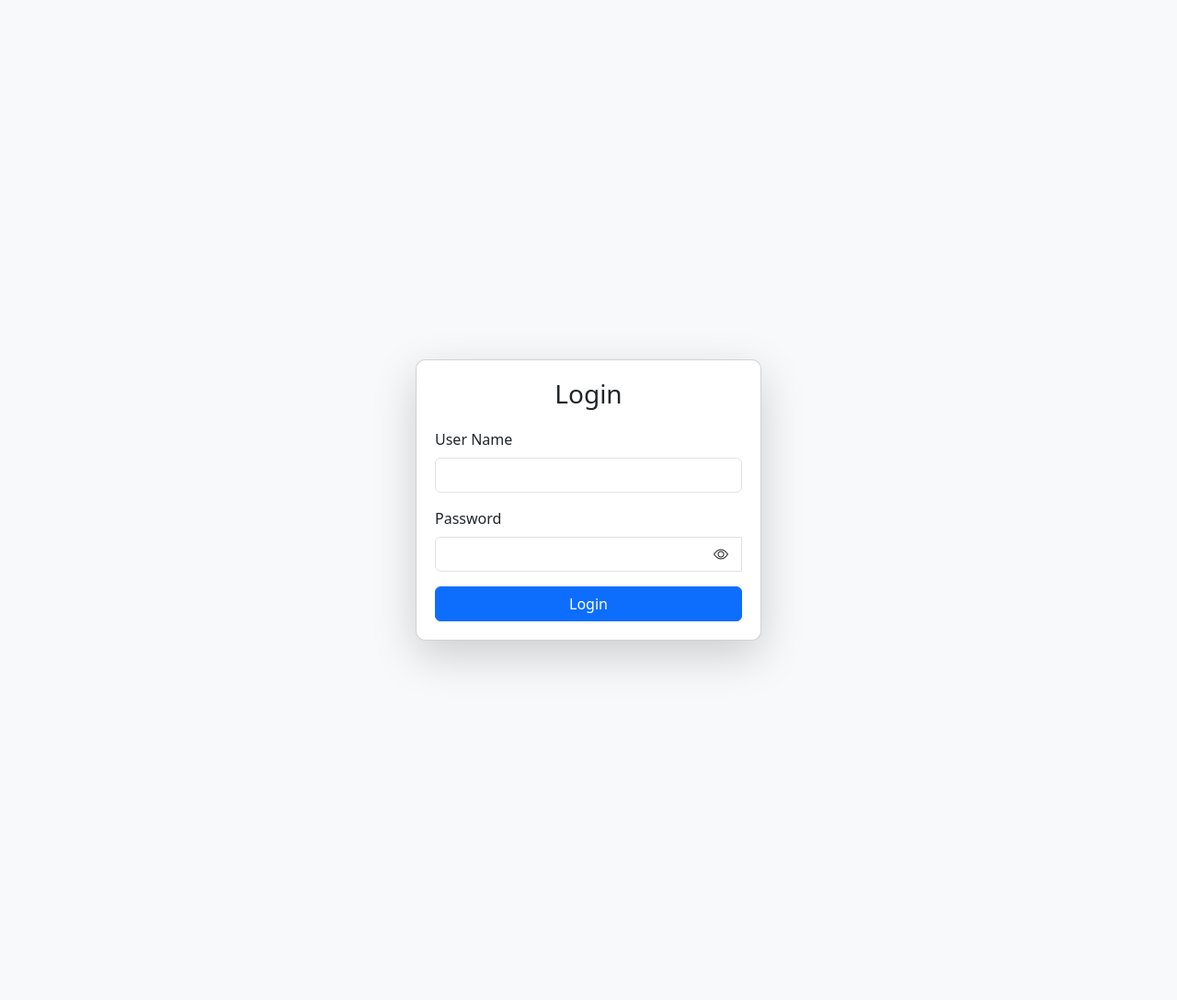
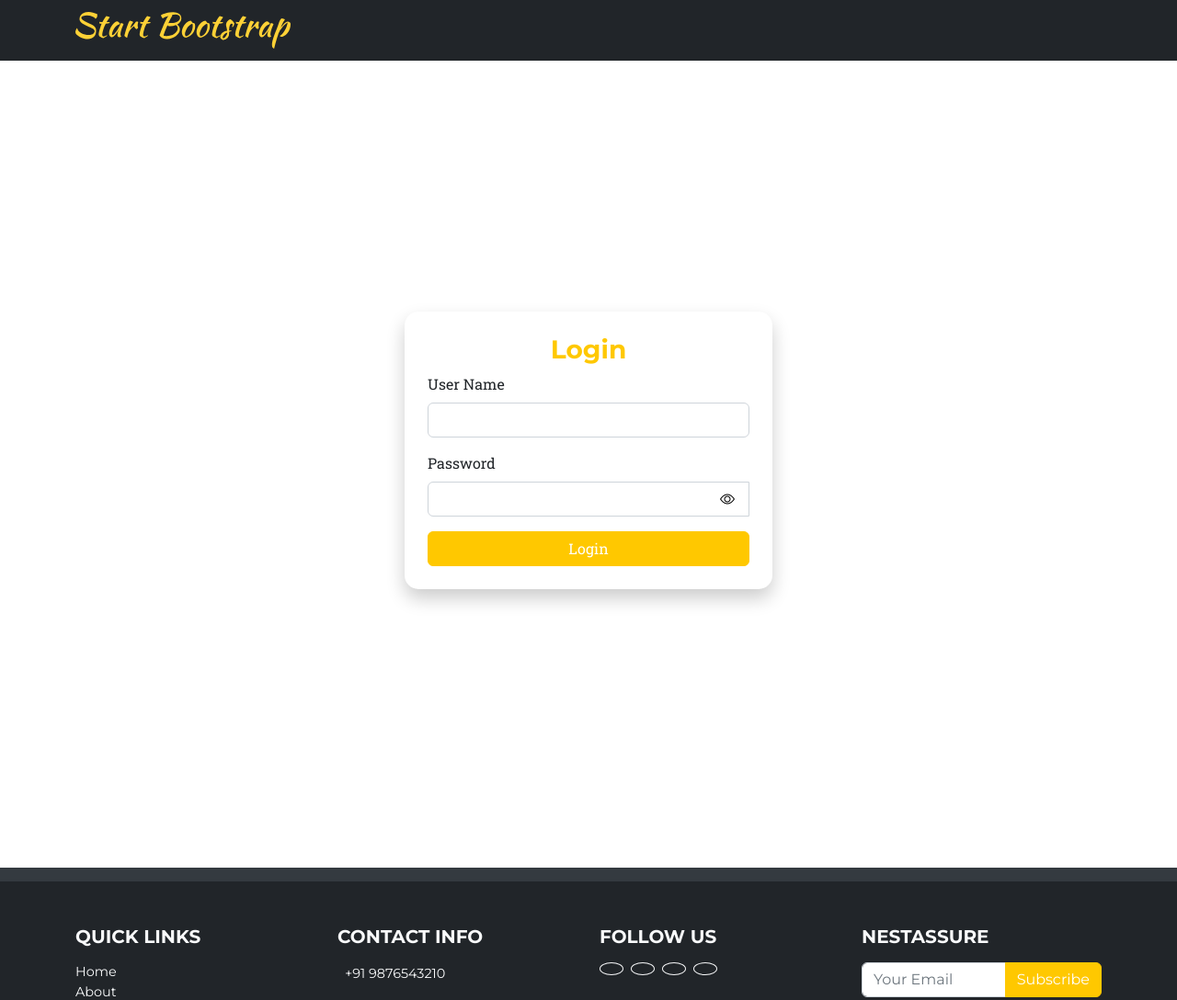
Before and after one commit to DarilTom/HOMECARE, a Django app: page /login in a window 1280 px wide. Shown: the whole page at 92% size. Run offline with Django 5.2, Linux system fonts and the light colour scheme; some libraries are stand-ins or nearby versions.

Commit message:
updated loginpage

```diff
--- /dev/null
+++ b/homecare/homecare_app/templates/footer.html
@@ -0,0 +1,67 @@
+{% load static %}
+<footer class="footer py-5 bg-dark text-light" id="contact">
+    <link rel="stylesheet" href="https://cdn.jsdelivr.net/npm/bootstrap-icons/font/bootstrap-icons.css">
+    <link href="https://fonts.googleapis.com/css?family=Montserrat:400,700" rel="stylesheet" type="text/css" />
+    <link href="https://fonts.googleapis.com/css?family=Roboto+Slab:400,100,300,700" rel="stylesheet" type="text/css" />
+    <link href="{% static 'myapp/css/styles.css' %}" rel="stylesheet">
+    <div class="container">
+        <div class="row text-center text-md-start">
+            <!-- Quick Links -->
+            <div class="col-lg-3 col-md-6 mb-4 mb-lg-0">
+                <h5 class="text-uppercase mb-3">Quick Links</h5>
+                <ul class="list-unstyled">
+                    <li><a class="text-light text-decoration-none" href="#">Home</a></li>
+                    <li><a class="text-light text-decoration-none" href="#">About</a></li>
+                    <li><a class="text-light text-decoration-none" href="#">Services</a></li>
+                    <li><a class="text-light text-decoration-none" href="#contact">Contact</a></li>
+                </ul>
+            </div>
+
+            <!-- Contact Information -->
+            <div class="col-lg-3 col-md-6 mb-4 mb-lg-0">
+                <h5 class="text-uppercase mb-3">Contact Info</h5>
+                <p><i class="fas fa-phone-alt me-2"></i> +91 9876543210</p>
+                <p><i class="fas fa-envelope me-2"></i> <a href="mailto:info@example.com" class="text-light text-decoration-none">info@example.com</a></p>
+                <p><i class="fas fa-map-marker-alt me-2"></i> 123 Main Street, City, Country</p>
+            </div>
+
+            <!-- Social Media -->
+            <div class="col-lg-3 col-md-6 mb-4 mb-lg-0">
+                <h5 class="text-uppercase mb-3">Follow Us</h5>
+                <div class="d-flex gap-2">
+                    <a class="btn btn-outline-light rounded-circle" href="https://facebook.com">
+                        <i class="fab fa-facebook-f"></i>
+                    </a>
+                    <a class="btn btn-outline-light rounded-circle" href="https://twitter.com">
+                        <i class="fab fa-twitter"></i>
+                    </a>
+                    <a class="btn btn-outline-light rounded-circle" href="https://instagram.com">
+                        <i class="fab fa-instagram"></i>
+                    </a>
+                    <a class="btn btn-outline-light rounded-circle" href="https://linkedin.com">
+                        <i class="fab fa-linkedin-in"></i>
+                    </a>
+                </div>
+            </div>
+
+            <!-- Newsletter -->
+            <div class="col-lg-3 col-md-6">
+                <h5 class="text-uppercase mb-3">NestAssure</h5>
+                <form>
+                    <div class="input-group">
+                        <input type="email" class="form-control" placeholder="Your Email" required>
+                        <button class="btn btn-primary" type="submit">Subscribe</button>
+                    </div>
+                </form>
+            </div>
+        </div>
+
+        <!-- Copyright -->
+        <div class="row mt-4">
+            <div class="col text-center">
+                <hr class="border-light">
+                <p class="mb-0">&copy; 2025 NestAssure Company. All Rights Reserved.</p>
+            </div>
+        </div>
+    </div>
+</footer>
--- a/homecare/homecare_app/templates/myapp/login.html
+++ b/homecare/homecare_app/templates/myapp/login.html
@@ -1,3 +1,4 @@
+{% load static %}
 <!DOCTYPE html>
 <html lang="en">
 <head>
@@ -5,40 +6,124 @@
     <meta name="viewport" content="width=device-width, initial-scale=1.0">
     <title>Login</title>
     <link href="https://cdn.jsdelivr.net/npm/bootstrap@5.3.0/dist/css/bootstrap.min.css" rel="stylesheet">
+    <link rel="stylesheet" href="https://cdn.jsdelivr.net/npm/bootstrap-icons/font/bootstrap-icons.css">
+
     <style>
-        body { background-color: #f8f9fa; display: flex; justify-content: center; align-items: center; height: 100vh; }
-        .container { max-width: 400px; }
-        .card { padding: 20px; box-shadow: 5px 5px 15px rgba(0, 0, 0, 0.1); border-radius: 10px; }
-        h3 { text-align: center; margin-bottom: 20px; }
-        .password-wrapper { position: relative; }
-        .password-wrapper .toggle-password {
+        /* Smooth scrolling */
+        html {
+            scroll-behavior: smooth;
+        }
+
+        /* Full height layout */
+        body {
+            display: flex;
+            flex-direction: column;
+            min-height: 100vh;
+            overflow-y: auto; /* Allow vertical scrolling */
+        }
+
+        /* Navbar */
+        .navbar {
+            width: 100%;
+            position: fixed;
+            top: 0;
+            z-index: 1000;
+            background: rgba(0, 0, 0, 0.8);
+        }
+
+        /* Main content */
+        .main-content {
+            flex: 1;
+            display: flex;
+            justify-content: center;
+            align-items: center;
+            padding-top: 100px; /* Space below navbar */
+            padding-bottom: 80px; /* Space above footer */
+        }
+
+        /* Login container */
+        .login-container {
+            width: 400px;
+            padding: 25px;
+            background: white;
+            border-radius: 15px;
+            box-shadow: 0px 10px 20px rgba(0, 0, 0, 0.2);
+            animation: fadeIn 1s ease-in-out;
+        }
+
+        /* Fade-in animation */
+        @keyframes fadeIn {
+            from {
+                opacity: 0;
+                transform: translateY(-20px);
+            }
+            to {
+                opacity: 1;
+                transform: translateY(0);
+            }
+        }
+
+        /* Password toggle button */
+        .password-wrapper {
+            position: relative;
+        }
+
+        .toggle-password {
             position: absolute;
             top: 50%;
             right: 10px;
             transform: translateY(-50%);
             cursor: pointer;
+            background: none;
             border: none;
-            background: none;
-            padding: 5px;
+        }
+
+        /* Footer */
+        .footer {
+            width: 100%;
+            background-color: #343a40;
+            color: white;
+            text-align: center;
+            padding: 15px 0;
+            margin-top: auto;
+        }
+
+        /* Force scrolling */
+        .scrollable-content {
+            min-height: calc(100vh - 160px); /* Allow page to scroll */
+        }
+
+        /* Responsive */
+        @media (max-width: 768px) {
+            .login-container {
+                width: 90%;
+            }
         }
     </style>
 </head>
 <body>
-    <div class="container">
-        <div class="card shadow-lg">
-            <h3>Login</h3>
+
+    <!-- Navbar -->
+    <div class="navbar">
+        {% include 'navbar.html' %}
+    </div>
+
+    <!-- Main Content Area -->
+    <div class="main-content scrollable-content">
+        <div class="login-container">
+            <h3 class="text-center text-primary">Login</h3>
             <form id="auth-form" method="post" class="needs-validation" novalidate>
                 {% csrf_token %}
                 <div class="mb-3">
                     <label for="username" class="form-label">User Name</label>
-                    <input type="text" class="form-control" name="username" required>
+                    <input type="text" id="username" class="form-control" name="username" required>
                     <div class="invalid-feedback">Please enter your username.</div>
                 </div>
                 <div class="mb-3 password-wrapper">
                     <label for="password" class="form-label">Password</label>
                     <div class="input-group">
                         <input type="password" class="form-control" id="password" name="password" required>
-                        <button class="btn toggle-password" type="button" onclick="togglePasswordVisibility()">
+                        <button class="toggle-password" type="button" onclick="togglePasswordVisibility()">
                             <i class="bi bi-eye"></i>
                         </button>
                     </div>
@@ -49,18 +134,22 @@
         </div>
     </div>
 
+    <!-- Footer -->
+    <div class="footer">
+        {% include 'footer.html' %}
+    </div>
+
     <script>
         function togglePasswordVisibility() {
             var passwordField = document.getElementById("password");
-            var toggleButton = document.querySelector(".toggle-password i");
+            var icon = document.querySelector(".toggle-password i");
+
             if (passwordField.type === "password") {
                 passwordField.type = "text";
-                toggleButton.classList.remove("bi-eye");
-                toggleButton.classList.add("bi-eye-slash");
+                icon.classList.replace("bi-eye", "bi-eye-slash");
             } else {
                 passwordField.type = "password";
-                toggleButton.classList.remove("bi-eye-slash");
-                toggleButton.classList.add("bi-eye");
+                icon.classList.replace("bi-eye-slash", "bi-eye");
             }
         }
 
@@ -78,6 +167,9 @@
             });
         })();
     </script>
-    <link rel="stylesheet" href="https://cdn.jsdelivr.net/npm/bootstrap-icons/font/bootstrap-icons.css">
+
+    <!-- Bootstrap core JS -->
+    <script src="https://cdn.jsdelivr.net/npm/bootstrap@5.2.3/dist/js/bootstrap.bundle.min.js"></script>
+    <script src="{% static 'myapp/js/scripts.js' %}"></script>
 </body>
 </html>
--- /dev/null
+++ b/homecare/homecare_app/templates/navbar.html
@@ -0,0 +1,12 @@
+{% load static %}
+<nav class="navbar navbar-dark fixed-top bg-dark">
+    <div class="container">
+        <!-- Left Side: Logo -->
+        <a class="navbar-brand" href="/">
+            <img src="{% static 'myapp/assets/img/navbar-logo.svg' %}" alt="Logo" height="40">
+        </a>
+    </div>
+</nav>
+
+<!-- Bootstrap CSS (if not included globally) -->
+<link href="https://cdn.jsdelivr.net/npm/bootstrap@5.3.0/dist/css/bootstrap.min.css" rel="stylesheet">
```
Also changed, not shown: homecare/homecare_app/templates/myapp/home.html (+86 -36 lines), homecare/homecare_app/templates/myapp/landingpage.html (+9 -67 lines).
